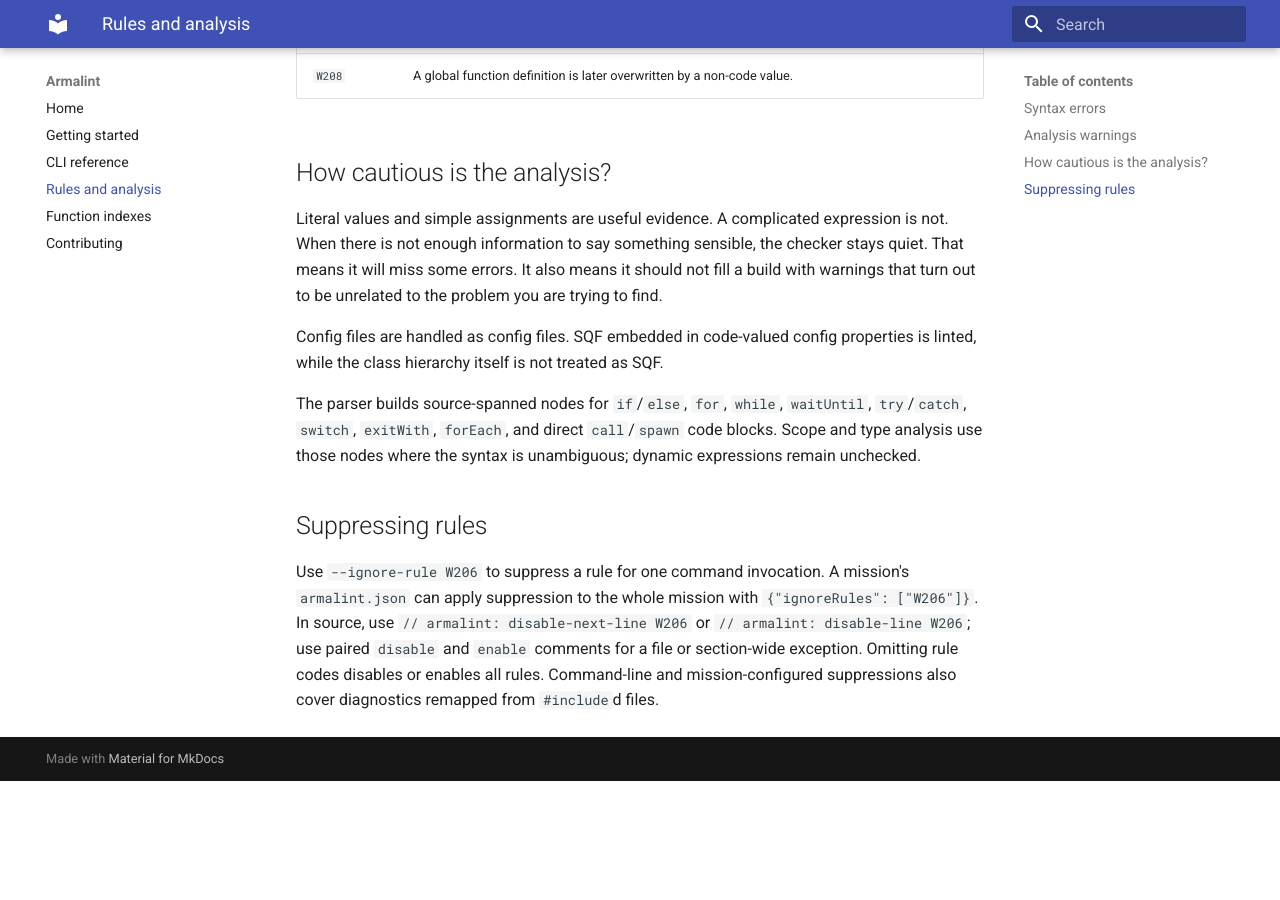
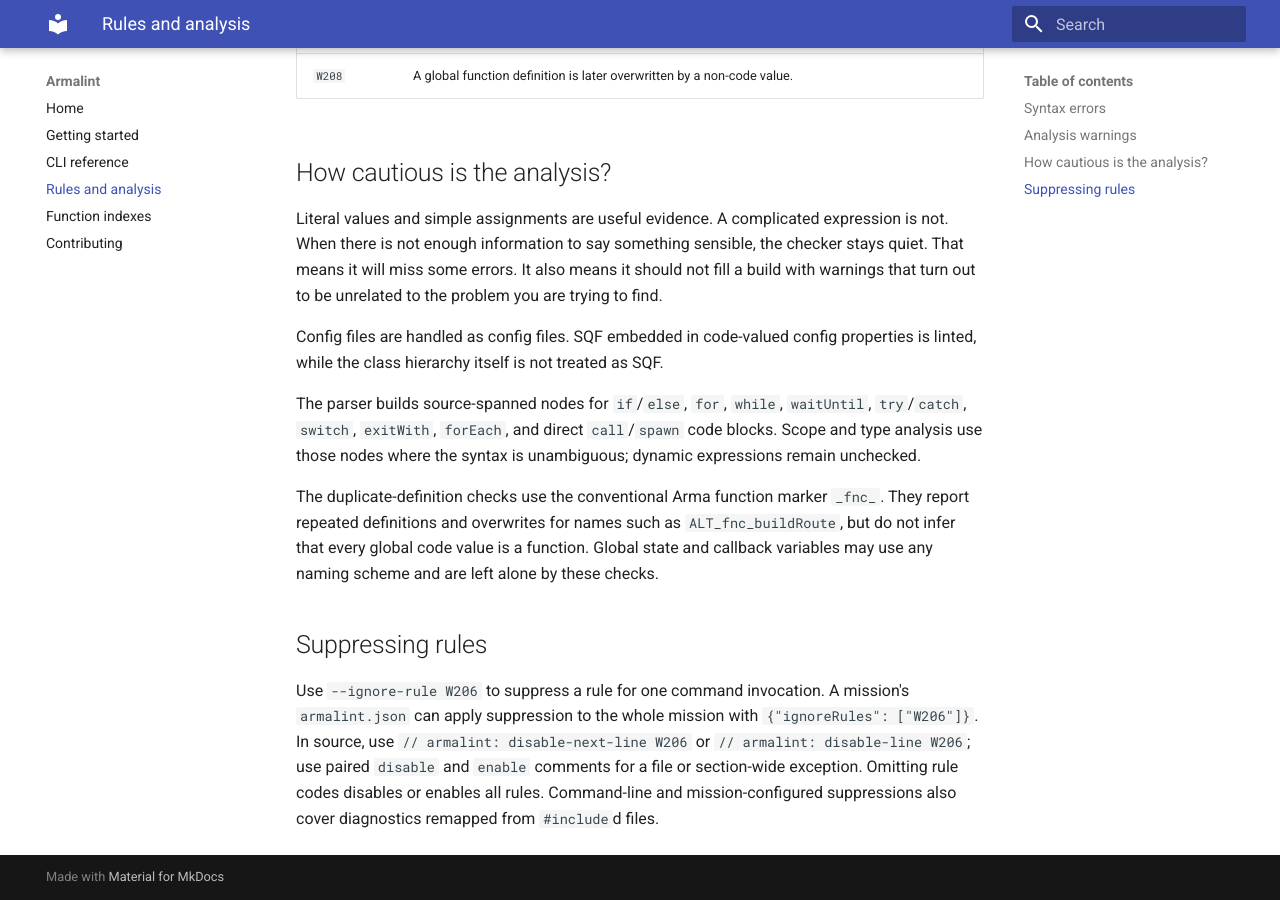
Before and after one commit to armachisel/armalint, an MkDocs documentation site: the page built from docs/rules.md, in a window 1280 px wide and 900 px high, scrolled down 1467 px. Built offline with MkDocs 1.6.1 and Material for MkDocs 9.7.7, drawn with Linux system fonts in a browser that asks for light colours; before the commit the page ends 2248 px from its top, so only the background shows below that.

Commit message:
Document function naming heuristic

```diff
--- a/docs/rules.md
+++ b/docs/rules.md
@@ -52,6 +52,12 @@ The parser builds source-spanned nodes for `if`/`else`, `for`, `while`,
 blocks. Scope and type analysis use those nodes where the syntax is
 unambiguous; dynamic expressions remain unchecked.
 
+The duplicate-definition checks use the conventional Arma function marker
+`_fnc_`. They report repeated definitions and overwrites for names such as
+`ALT_fnc_buildRoute`, but do not infer that every global code value is a
+function. Global state and callback variables may use any naming scheme and
+are left alone by these checks.
+
 ## Suppressing rules
 
 Use `--ignore-rule W206` to suppress a rule for one command invocation. A
```
